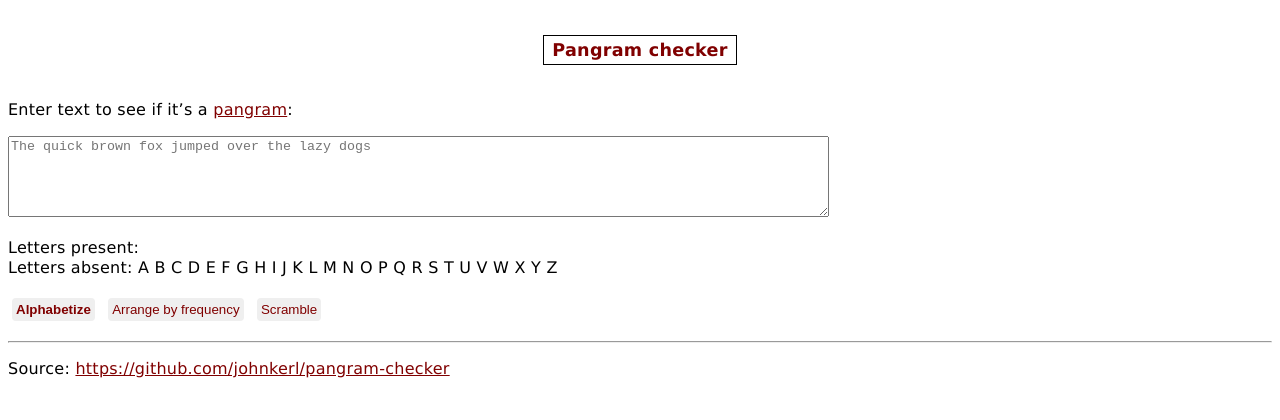
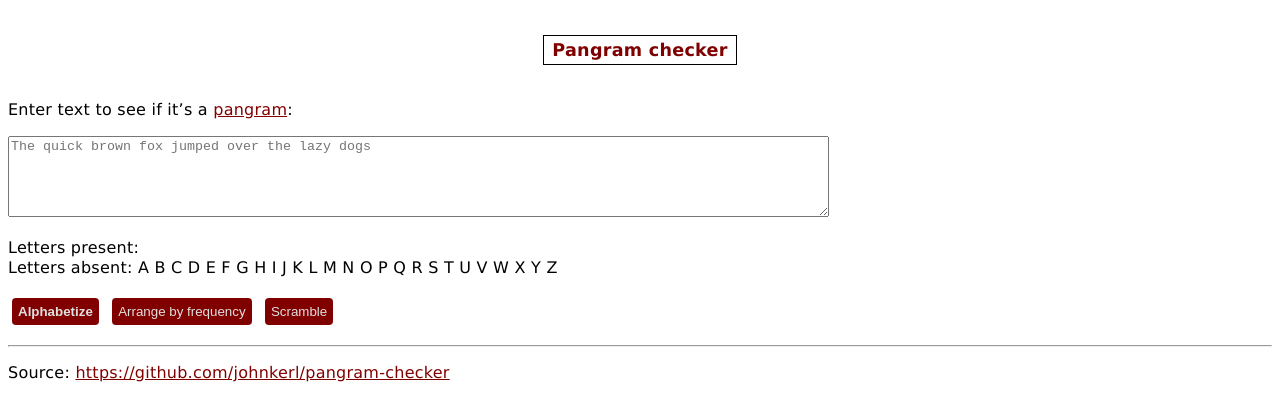
Before and after one commit to johnkerl/pangram-checker, a website: page index.html in a window 1280 px wide. Drawn offline with Linux system fonts and the light colour scheme.

Commit message:
button styling

```diff
--- a/index.html
+++ b/index.html
@@ -6,7 +6,7 @@
 <meta name="description" content="Pangram checker" />
 <meta name="viewport" content="width=device-width, initial-scale=1.0" /> <!-- mobile-friendly -->
 <title>Pangram checker</title>
-<link rel="stylesheet" type="text/css" href="./sample.css">
+<link rel="stylesheet" type="text/css" href="./pangram-checker.css">
 </head>
 
 <body>
--- a/sample.css
+++ b/pangram-checker.css
@@ -56,11 +56,12 @@ a:active {
 /* BUTTONS */
 button {
   font-weight: bold;
-  color: maroon;
+  color: #e0e0e0;
+  background-color: maroon;
   border: 0;
-  padding: 4px;
   border-radius: 4px;
   margin: 4px;
+  padding: 6px;
 }
 
 button.selected {
@@ -70,5 +71,6 @@ button.deselected {
   font-weight: normal;
 }
 button:hover {
-  background-color: #d8d8d8;
+  margin: 5px;
+  padding: 5px;
 }
```
